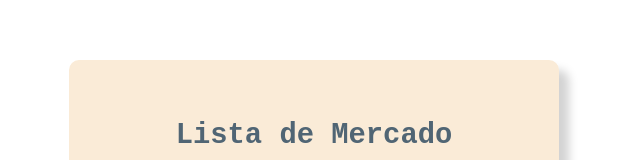
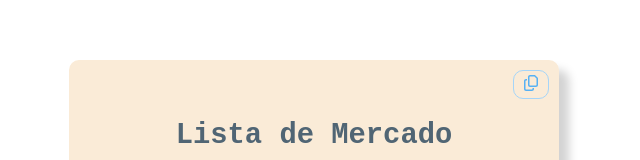
Before and after one commit to LucasMofardini/lista-compras, a React (Create React App) app: page / in a window 1280 px wide. Shown: the part 150-310 px from the top of the page, without its empty margins (326-966 px from the left). Built offline with nearby package versions, Linux system fonts and the light colour scheme.

Commit message:
Fiz o clipboard

```diff
--- a/src/components/ListaMercado.js
+++ b/src/components/ListaMercado.js
@@ -4,29 +4,34 @@ import geraId from "react-id-generator";
 import '../style/ListaMercado.css';
 import { FontAwesomeIcon } from '@fortawesome/react-fontawesome';
 // import { faTrash, faEdit } from '@fortawesome/free-solid-svg-icons';
-import { faTrashCan, faEdit } from '@fortawesome/free-regular-svg-icons'
+import { faTrashCan, faEdit, faCopy } from '@fortawesome/free-regular-svg-icons'
 
 
 function ListaMercado() {
     const listaInicial = [];
     const [texto, setTexto] = useState('');
     const [lista, setLista] = useState(listaInicial);
+    const [indexEdit, setIndexEdit] = useState();
+
     const input = document.querySelector('#input-lista');
     const btn = document.querySelector('#button-lista');
-    const [indexEdit, setIndexEdit] = useState();
+    const spanBtnCopiar = document.querySelector(".btn-copiar span");
+
     useEffect(() => {
         // console.log(lista)
-    }, [indexEdit])
+    }, [lista])
     function pegaValor(e) {
         setTexto(e.target.value);
+        // localStorage.teste = 1;
     }
-    function btnClicado(e) {
-        e.preventDefault();
+
+    function btnClicado() {
+
         // Ve se tem valor para ser editado, se tiver ele faz essa condição
         if (indexEdit || indexEdit == 0) {
             lista.splice(indexEdit, 1, { nome: texto, id: geraId() });
             setIndexEdit();
-            btn.innerText = "Editar";
+            btn.innerText = "Enviar";
             input.value = "";
             setTexto('');
             return;
@@ -60,7 +65,7 @@ function ListaMercado() {
     }
     function editarItem(item) {
         // console.log(item);
-        const index = lista.findIndex((element) => element.nome == item.nome && element.id == item.id);
+        const index = lista.findIndex((element) => element.nome === item.nome && element.id == item.id);
         setIndexEdit(index);
         btn.innerText = "Mudar";
         setTexto(item.nome);
@@ -75,9 +80,34 @@ function ListaMercado() {
             setTexto('');
         }
     }
+    function copiarLista() {
+        let listaParaCopia = "";
+        lista.forEach((item, index) => {
+            if (lista.length == index + 1) {
+                // Ultimo item ele tira a virgula
+                listaParaCopia = listaParaCopia + "-" + `${index + 1} ` + `${item.nome} `;
+
+            } else {
+                listaParaCopia = listaParaCopia + "-" + `${index + 1} ` + `${item.nome} , `;
+            }
+        })
+        navigator.clipboard.writeText(listaParaCopia);
+
+        spanBtnCopiar.innerText = " copiado!";
+        setTimeout(() => {
+            spanBtnCopiar.innerText = "";
+        }, 2000)
+
+    }
     return (
         <div className='container'>
             <div className="container-form">
+                <div className='container-copiar'>
+                    <div className="btn-copiar" onClick={copiarLista}>
+                        <FontAwesomeIcon icon={faCopy} />
+                        <span></span>
+                    </div>
+                </div>
                 <h1>Lista de Mercado</h1>
                 <div className='item-enviar'>
                     <input id="input-lista" onChange={(e) => {
@@ -111,7 +141,7 @@ function ListaMercado() {
                 </div>
             </div>
 
-        </div>
+        </div >
     );
 };
 export default ListaMercado;
--- a/src/style/ListaMercado.css
+++ b/src/style/ListaMercado.css
@@ -126,3 +126,29 @@ h1 {
     background-color: lightcoral;
     color: white;
 }
+
+.container-copiar {
+    position: absolute;
+    top: 10px;
+    right: 10px;
+}
+
+.btn-copiar {
+    padding: 4px 10px;
+    border-radius: 10px;
+    border: 1px solid var(--color-btn);
+    color: var(--color-btn-forte);
+    cursor: pointer;
+
+    transition: 0.2s;
+}
+
+.btn-copiar:hover {
+    background-color: var(--color-btn);
+    color: white;
+}
+
+.btn-copiar span {
+    font-size: 14px;
+    font-weight: 100;
+}
```
